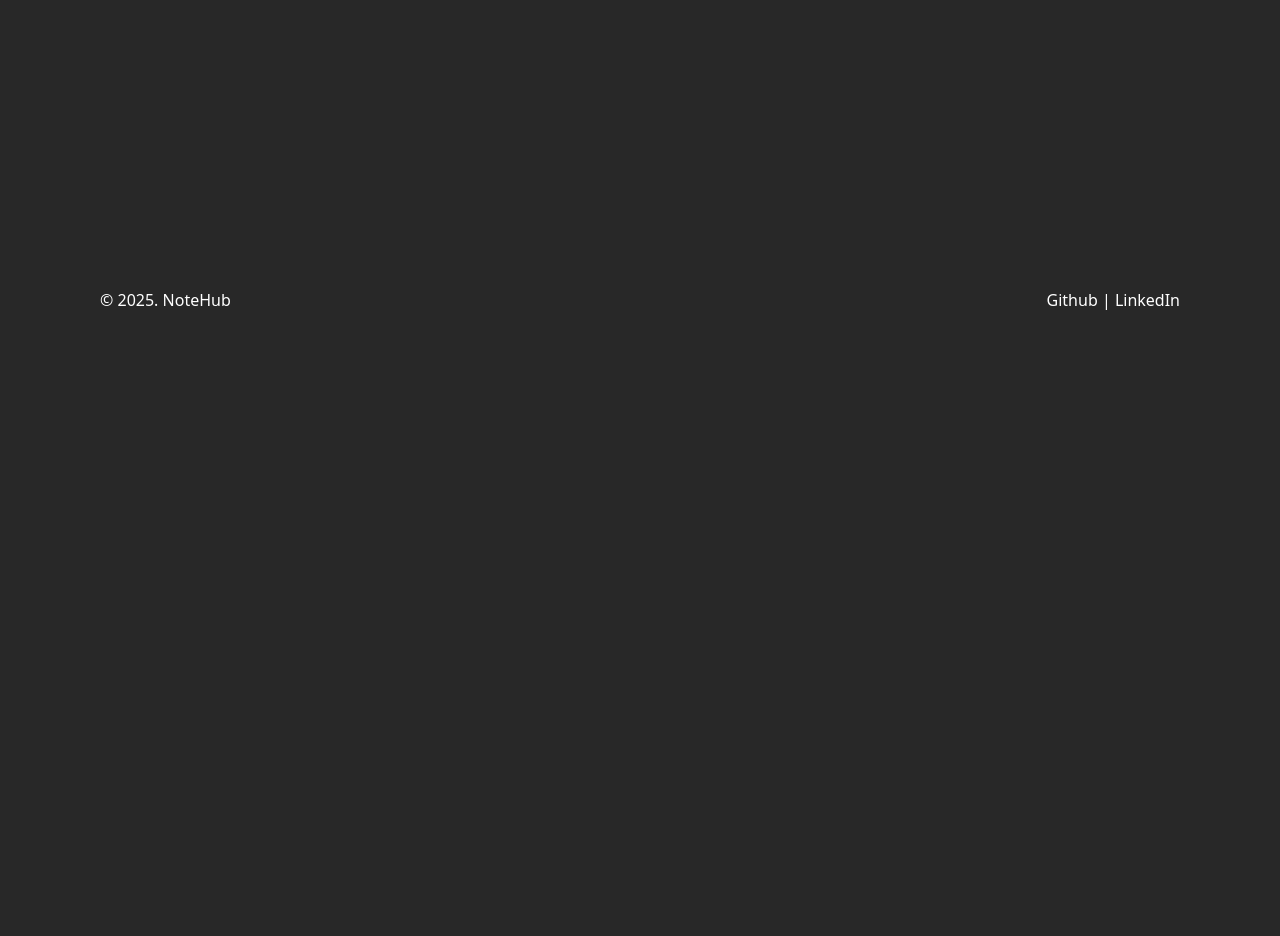
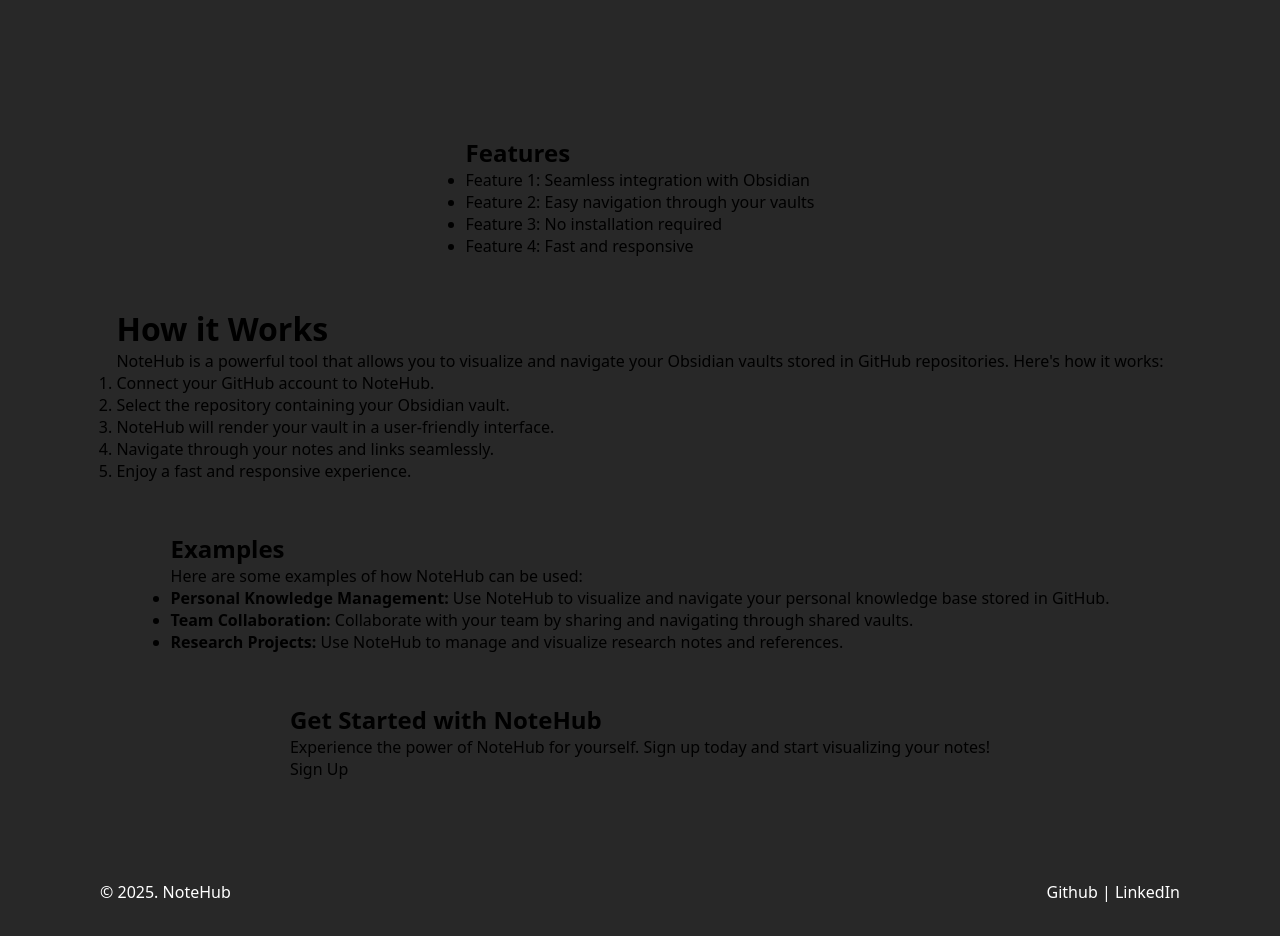
Before and after one commit to CuB1z/NoteHub, a Next.js app: page / in a window 1280 px wide. Shown: the part 580-1516 px from the top of the page. Before the commit the page ends 940 px from the top, so only its background shows below. Built offline with nearby package versions, Linux system fonts and the light colour scheme; no server answers.

Commit message:
Add structure sections

```diff
--- a/src/app/page.tsx
+++ b/src/app/page.tsx
@@ -2,8 +2,11 @@
 import { getServerSession } from "next-auth";
 
 import Layout from "@/layouts/Layout";
-import SearchBar from "@/components/SearchBar";
-import Hero from "@/components/Hero";
+import Hero from "@/components/sections/Hero";
+import Features from "@/components/sections/Features";
+import Working from "@/components/sections/Working";
+import Examples from "@/components/sections/Examples";
+import Cta from "@/components/sections/Cta";
 
 export default async function Home() {
 	const session = await getServerSession(authOptions);
@@ -11,6 +14,10 @@
 	return (
 		<Layout session={session}>
 			<Hero />
+			<Features />
+			<Working />
+			<Examples />
+			<Cta />
 		</Layout>
 	)
 }
--- /dev/null
+++ b/src/components/sections/Cta.tsx
@@ -0,0 +1,10 @@
+
+export default function Cta() {
+    return (
+        <div className="cta">
+            <h2>Get Started with NoteHub</h2>
+            <p>Experience the power of NoteHub for yourself. Sign up today and start visualizing your notes!</p>
+            <a href="/signup" className="cta-button">Sign Up</a>
+        </div>
+    );
+}
--- /dev/null
+++ b/src/components/sections/Examples.tsx
@@ -0,0 +1,14 @@
+
+export default function Examples() {
+    return (
+        <div className="examples">
+            <h2>Examples</h2>
+            <p>Here are some examples of how NoteHub can be used:</p>
+            <ul>
+                <li><strong>Personal Knowledge Management:</strong> Use NoteHub to visualize and navigate your personal knowledge base stored in GitHub.</li>
+                <li><strong>Team Collaboration:</strong> Collaborate with your team by sharing and navigating through shared vaults.</li>
+                <li><strong>Research Projects:</strong> Use NoteHub to manage and visualize research notes and references.</li>
+            </ul>
+        </div>
+    );
+}
--- /dev/null
+++ b/src/components/sections/Features.tsx
@@ -0,0 +1,14 @@
+
+export default function Features() {
+    return (
+        <div className="features">
+            <h2>Features</h2>
+            <ul>
+                <li>Feature 1: Seamless integration with Obsidian</li>
+                <li>Feature 2: Easy navigation through your vaults</li>
+                <li>Feature 3: No installation required</li>
+                <li>Feature 4: Fast and responsive</li>
+            </ul>
+        </div>
+    );
+}
--- /dev/null
+++ b/src/components/sections/Working.tsx
@@ -0,0 +1,16 @@
+
+export default function Working() {
+    return (
+        <div className="working">
+            <h1>How it Works</h1>
+            <p>NoteHub is a powerful tool that allows you to visualize and navigate your Obsidian vaults stored in GitHub repositories. Here's how it works:</p>
+            <ol>
+                <li>Connect your GitHub account to NoteHub.</li>
+                <li>Select the repository containing your Obsidian vault.</li>
+                <li>NoteHub will render your vault in a user-friendly interface.</li>
+                <li>Navigate through your notes and links seamlessly.</li>
+                <li>Enjoy a fast and responsive experience.</li>
+            </ol>
+        </div>
+    );
+}
```
Also changed, not shown: src/components/sections/Hero.tsx (renamed from src/components/Hero.tsx).
